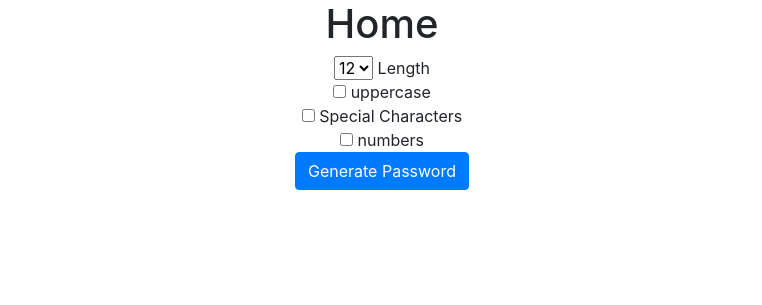
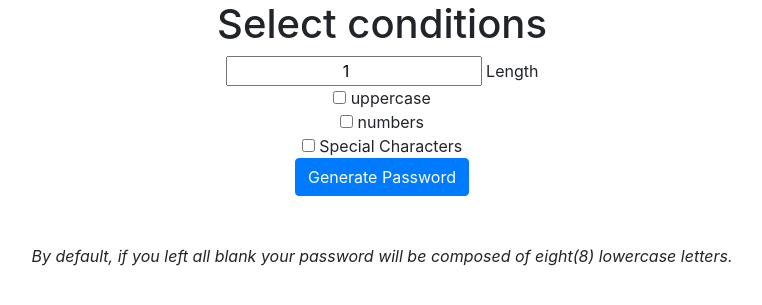
Before and after one commit to Kalle022/django3-password-generator, a Django app: page / in a window 1280 px wide. Shown: the part 56-361 px from the top of the page, without its empty margins (258-1020 px from the left). Run offline with Django 3.2, Linux system fonts and the light colour scheme; some libraries are stand-ins or nearby versions.

Commit message:
I changed the length to a number type input

```diff
--- a/generator/templates/generator/home.html
+++ b/generator/templates/generator/home.html
@@ -1,27 +1,20 @@
 {% extends 'generator/base.html' %}
 {% block content %}
     <div class="container text-center">
-        <h1>Home</h1>
+        <h1>Select conditions</h1>
         <form action="{% url 'password' %}">
-            <select name="length">
-                <option value="6">6</option>
-                <option value="7">7</option>
-                <option value="8">8</option>
-                <option value="9">9</option>
-                <option value="10">10</option>
-                <option value="11">11</option>
-                <option value="12" selected='selected'>12</option>
-                <option value="13">13</option>
-                <option value="14">14</option>
-            </select> Length
+            <input type="number" name="length" min="1" style="text-align: center;" value="1"> Length
             <br>
             <input type="checkbox" name="uppercase"> uppercase
             <br>
+            <input type="checkbox" name="numbers"> numbers
+            <br>
             <input type="checkbox" name="special"> Special Characters
-            <br>
-            <input type="checkbox" name="numbers"> numbers
             <br>
             <input type="submit" value="Generate Password" class="btn btn-primary">
         </form>
+        <br>
+        <br>
+        <p><i>By default, if you left all blank your password will be composed of eight(8) lowercase letters.</i></p>
     </div>
 {% endblock %}
--- a/generator/templates/generator/password.html
+++ b/generator/templates/generator/password.html
@@ -5,7 +5,7 @@
 </head>
     <div class="container text-center">
         <h1>Your password is: </h1>
-        <div class="alert alert-success">
+        <div class="alert alert-success"  style="overflow: auto;">
             <h2>{{ password }}</h2>
         </div>
         <a href="{% url 'home' %}" class="btn btn-primary">Home</a>
--- a/generator/views.py
+++ b/generator/views.py
@@ -8,7 +8,12 @@ def home(request):
 
 def password(request):
     passwordCharcters = list('abcdefghijklmnopqrstuvwxyz')
-    length = int(request.GET.get('length', 12))
+
+    try:
+        length = int(request.GET.get('length'))
+    except:
+        length = 8
+
     thePassword = ''
 
     if request.GET.get('uppercase'):
```
Also changed, not shown: generator/templates/generator/about.html (deleted, +0 -12 lines), 1 other file.
